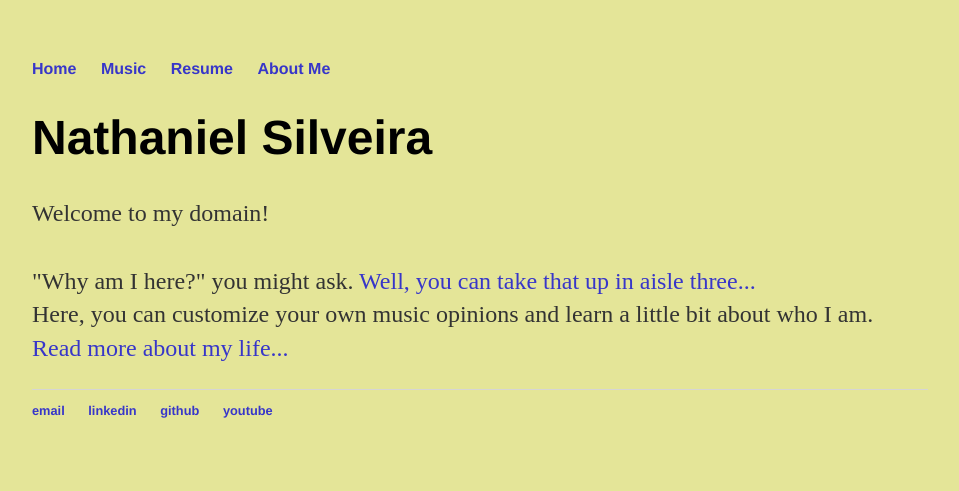
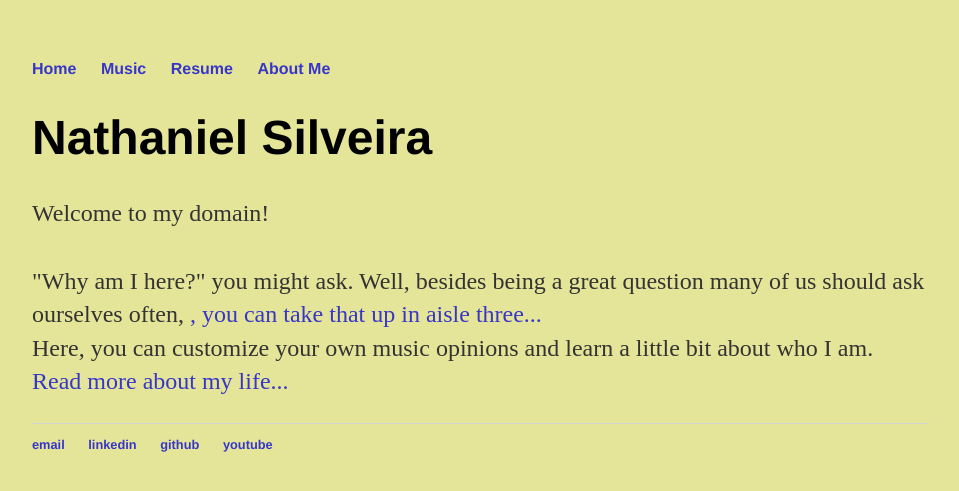
Before and after one commit to n8silveira/n8silveira.github.io, a Jekyll site: the page built from index.html, in a window 1280 px wide. Shown: the top 491 px of the page, without its empty margins (160-1119 px from the left). Built offline with Jekyll 4.4.1, drawn with Linux system fonts in a browser that asks for light colours.

Commit message:
Update index.html

```diff
--- a/index.html
+++ b/index.html
@@ -4,6 +4,9 @@ title: Nathaniel Silveira's Website
 ---
 <div class="intro">
 	<h1>Nathaniel Silveira</h1>
-	<p>Welcome to my domain!<br><br>"Why am I here?" you might ask. <a href="#aboutsection2">Well, you can take that up in aisle three...</a><br>
-	</a>Here, you can customize your own music opinions and learn a little bit about who I am.<br><a href="/about">Read more about my life...</a></p>
+	<p>Welcome to my domain!<br>
+		<br>
+		"Why am I here?" you might ask. Well, besides being a great question many of us should ask ourselves
+		often, <a href="#aboutsection2">, you can take that up in aisle three...</a><br>
+		Here, you can customize your own music opinions and learn a little bit about who I am.<br><a href="/about">Read more about my life...</a></p>
 </div><!-- /.intro -->
```
